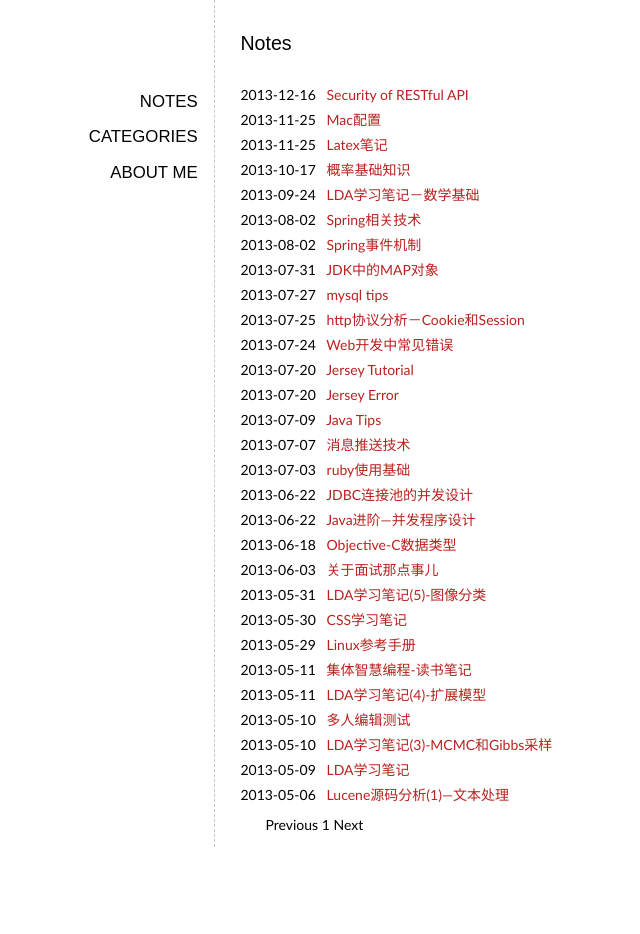
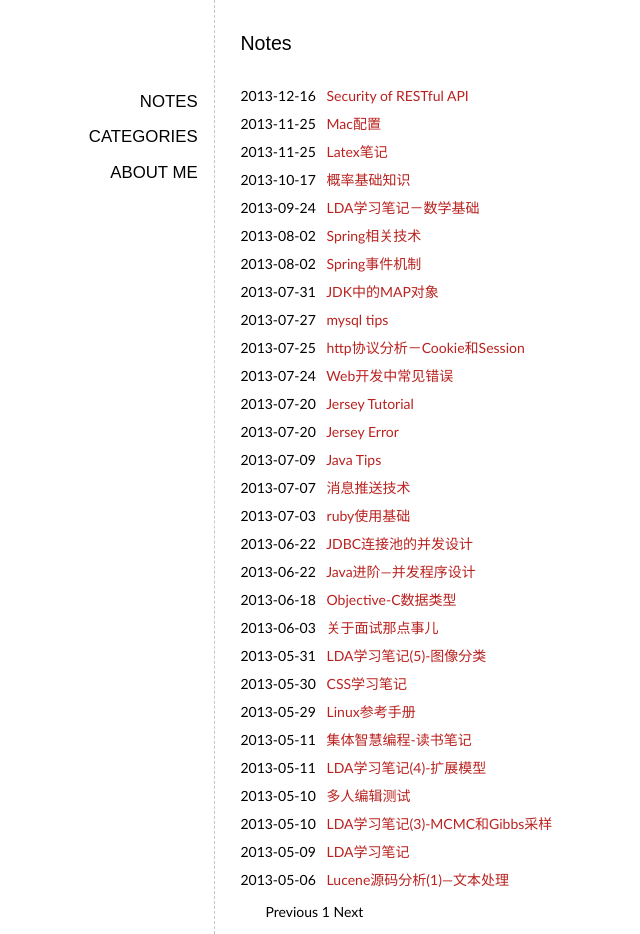
Before and after one commit to elan2wang/note, a Jekyll site: the page built from index.html, in a window 1280 px wide. Shown: the whole page, without its empty margins (96-736 px from the left). Built offline with Jekyll 4.4.1, drawn with Linux system fonts in a browser that asks for light colours; Markdown is read by kramdown in place of the engine named in the settings; the list of posts is cut into pages by our own code; before the commit the page ends 900 px from its top, so only the background shows below that.

Commit message:
modify style

```diff
--- a/style/note.css
+++ b/style/note.css
@@ -158,7 +158,7 @@ article {
 ul.listing {
 	padding:5px 25px;
 	list-style:none;
-	line-height:25px;
+	line-height: 2em;
 }
 
 li.listing-seperator {
```
